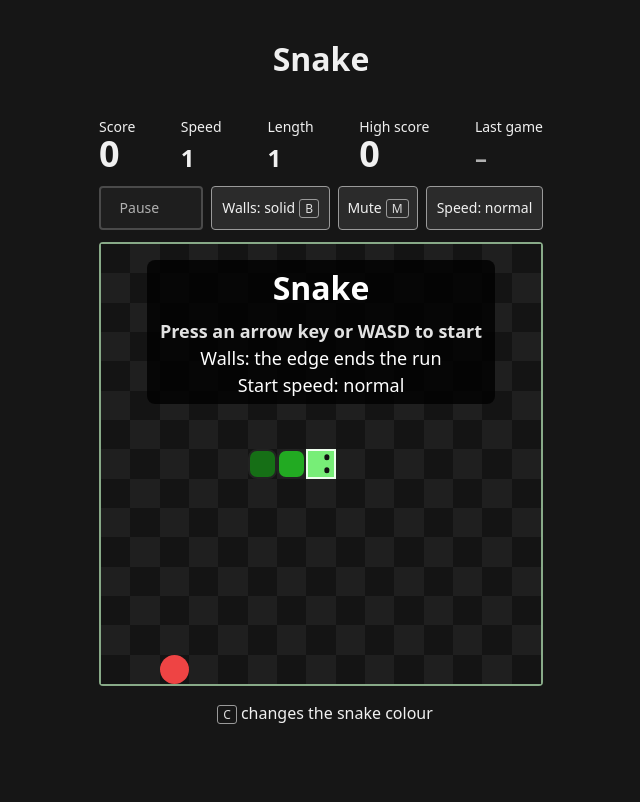
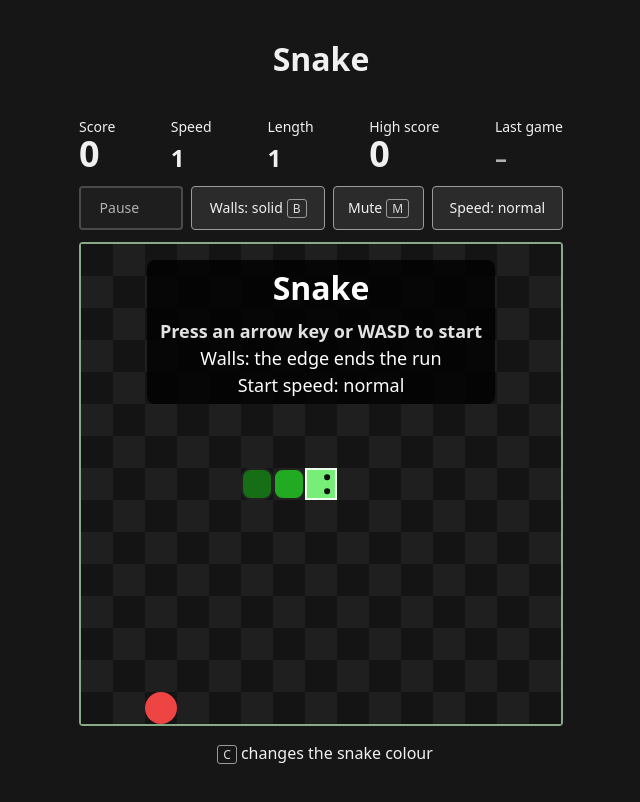
Before and after one commit to mariusachim/awesomeProject1, a React (Vite) app: page / in a window 1280 px wide. Shown: the top 802 px of the page, without its empty margins (319-959 px from the left). Built offline with nearby package versions, Linux system fonts and the light colour scheme.

Commit message:
feat(#406): reserve 310 px below the desktop board so the cell is 32 px at 800

```diff
--- a/src/index.css
+++ b/src/index.css
@@ -3,10 +3,10 @@
   color-scheme: dark;
 }
 
-/* The cell grows with the window height, 24 to 32 px; 360px is the page around the 15 rows (32 px fits at 840). */
+/* The cell grows with the window height, 24 to 32 px; 310px is the page around the 15 rows (32 px fits at 790). */
 @media (min-width: 600px) {
   :root {
-    --cell: clamp(24px, calc((100dvh - 360px) / 15), 32px);
+    --cell: clamp(24px, calc((100dvh - 310px) / 15), 32px);
   }
 }
 
```
